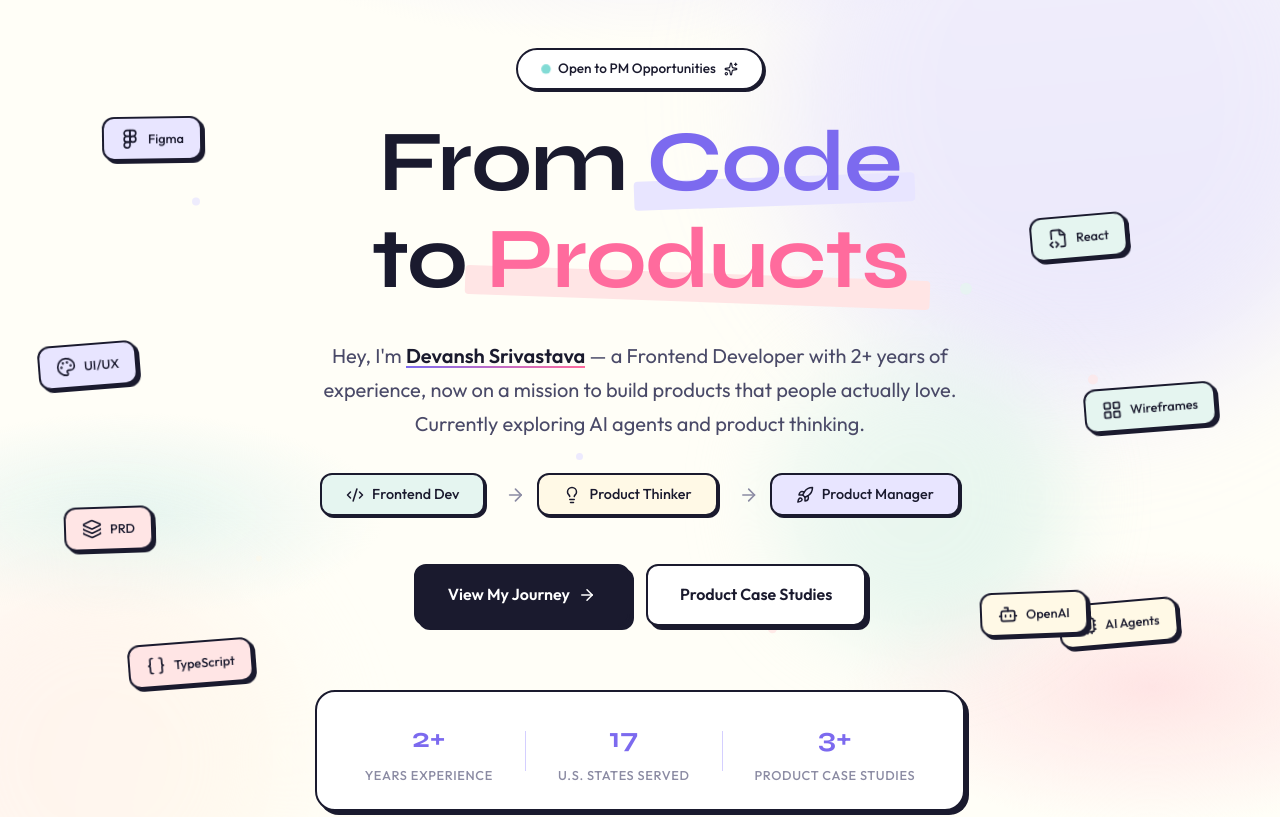
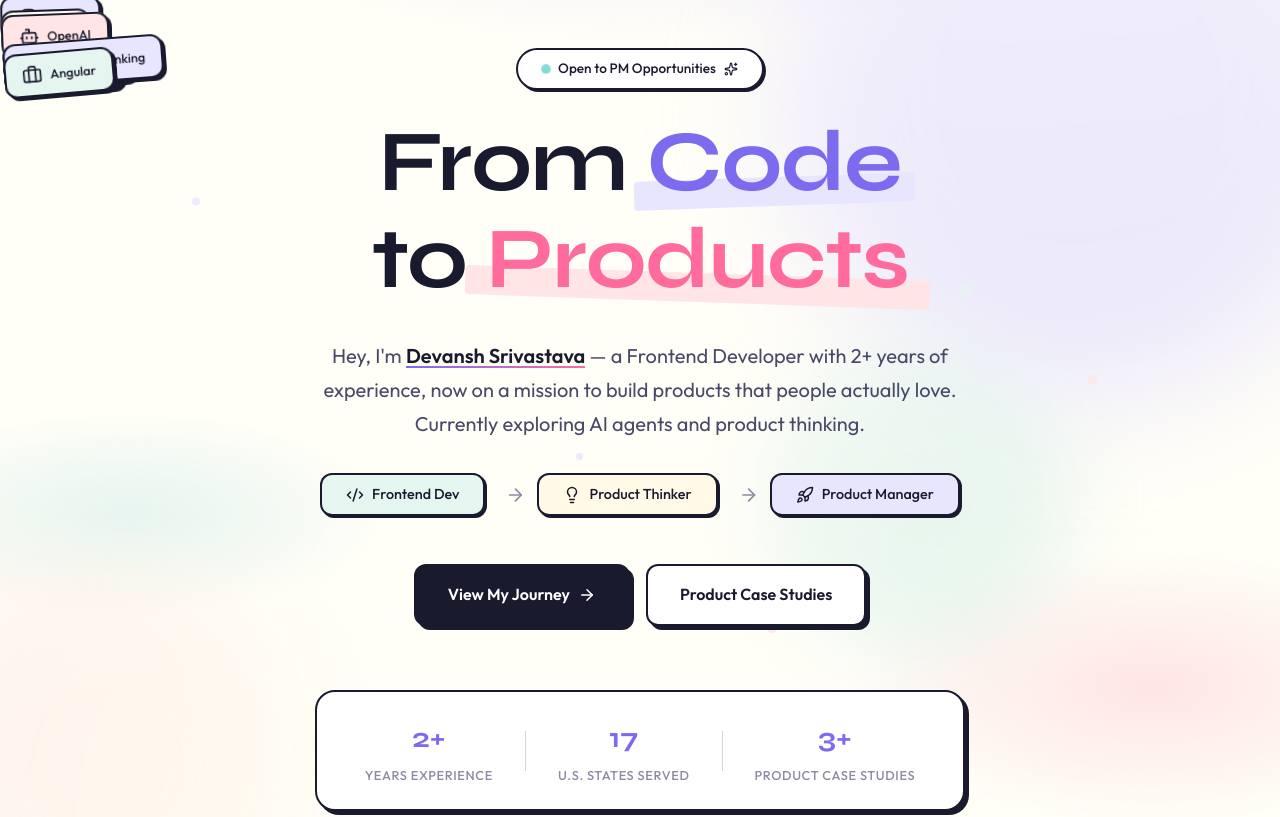
Before and after one commit to devansh-srivastava/portfolio, a React (Vite) app in the folder portfolio/: page / in a window 1280 px wide. Shown: the top 817 px of the page. Built offline with nearby package versions, Linux system fonts and the light colour scheme.

Commit message:
Adjust floating element colors

```diff
--- a/portfolio/src/components/Hero/FloatingElements.jsx
+++ b/portfolio/src/components/Hero/FloatingElements.jsx
@@ -12,7 +12,8 @@
  * @component
  */
 
-import { motion } from 'framer-motion';
+import { motion, useMotionValue, useSpring } from 'framer-motion';
+import { useRef } from 'react';
 import {
   Figma,
   FileCode2,
@@ -21,7 +22,9 @@ import {
   Palette,
   LayoutGrid,
   Braces,
-  Bot
+  Bot,
+  Target,
+  Briefcase
 } from 'lucide-react';
 import styles from './FloatingElements.module.css';
 
@@ -32,13 +35,37 @@ import styles from './FloatingElements.module.css';
  */
 const FloatingElement = ({ element }) => {
   const Icon = element.icon;
+  const elementRef = useRef(null);
+  const hoverX = useMotionValue(0);
+  const hoverY = useMotionValue(0);
+  const springX = useSpring(hoverX, { stiffness: 260, damping: 16, mass: 0.5 });
+  const springY = useSpring(hoverY, { stiffness: 260, damping: 16, mass: 0.5 });
+
+  const handleMouseMove = (event) => {
+    const rect = elementRef.current?.getBoundingClientRect();
+    if (!rect) return;
+    const centerX = rect.left + rect.width / 2;
+    const centerY = rect.top + rect.height / 2;
+    const dx = event.clientX - centerX;
+    const dy = event.clientY - centerY;
+    const maxShift = 50;
+    const distance = Math.min(Math.hypot(dx, dy), 120) / 120;
+    const repelX = (-dx / (Math.hypot(dx, dy) || 1)) * maxShift * distance;
+    const repelY = (-dy / (Math.hypot(dx, dy) || 1)) * maxShift * distance;
+    hoverX.set(repelX);
+    hoverY.set(repelY);
+  };
+
+  const handleMouseLeave = () => {
+    hoverX.set(0);
+    hoverY.set(0);
+  };
 
   return (
     <motion.div
-      className={styles.floatingElement}
+      className={styles.floatingElementWrapper}
       style={{
         ...element.position,
-        backgroundColor: element.color,
       }}
       // Entry animation with delayed appearance
       initial={{ opacity: 0, scale: 0 }}
@@ -55,11 +82,23 @@ const FloatingElement = ({ element }) => {
         rotate: { delay: element.delay, duration: element.duration * 1.5, repeat: Infinity, ease: "easeInOut" },
       }}
     >
-      {/* Content with icon and label */}
-      <div className={styles.innerContent}>
-        <Icon size={20} className={styles.icon} />
-        <span className={styles.label}>{element.label}</span>
-      </div>
+      <motion.div
+        ref={elementRef}
+        className={styles.floatingElement}
+        style={{
+          backgroundColor: element.color,
+          x: springX,
+          y: springY,
+        }}
+        onMouseMove={handleMouseMove}
+        onMouseLeave={handleMouseLeave}
+      >
+        {/* Content with icon and label */}
+        <div className={styles.innerContent}>
+          <Icon size={20} className={styles.icon} />
+          <span className={styles.label}>{element.label}</span>
+        </div>
+      </motion.div>
     </motion.div>
   );
 };
@@ -86,7 +125,7 @@ const FloatingElements = () => {
       id: 2,
       icon: FileCode2,
       label: 'React',
-      color: '#E5F5F0',
+      color: '#FFE5E5',
       position: { top: '25%', right: '12%' },
       delay: 0.5,
       duration: 6
@@ -95,7 +134,7 @@ const FloatingElements = () => {
       id: 3,
       icon: Layers,
       label: 'PRD',
-      color: '#FFE5E5',
+      color: '#FFF9E6',
       position: { top: '60%', left: '5%' },
       delay: 1,
       duration: 4.5
@@ -104,8 +143,8 @@ const FloatingElements = () => {
       id: 4,
       icon: Cpu,
       label: 'AI Agents',
-      color: '#FFF9E6',
-      position: { top: '70%', right: '8%' },
+      color: '#E8E5FF',
+      position: { top: '62%', right: '14%' },
       delay: 1.5,
       duration: 5.5
     },
@@ -122,7 +161,7 @@ const FloatingElements = () => {
       id: 6,
       icon: LayoutGrid,
       label: 'Wireframes',
-      color: '#E5F5F0',
+      color: '#FFF9E6',
       position: { top: '45%', right: '5%' },
       delay: 1.2,
       duration: 5
@@ -131,7 +170,7 @@ const FloatingElements = () => {
       id: 7,
       icon: Braces,
       label: 'TypeScript',
-      color: '#FFE5E5',
+      color: '#E5F5F0',
       position: { bottom: '20%', left: '10%' },
       delay: 0.3,
       duration: 5.8
@@ -140,10 +179,28 @@ const FloatingElements = () => {
       id: 8,
       icon: Bot,
       label: 'OpenAI',
-      color: '#FFF9E6',
-      position: { bottom: '25%', right: '15%' },
+      color: '#FFE5E5',
+      position: { bottom: '30%', right: '2%' },
       delay: 0.7,
       duration: 4.8
+    },
+    {
+      id: 9,
+      icon: Target,
+      label: 'Product Thinking',
+      color: '#E8E5FF',
+      position: { top: '12%', right: '8%' },
+      delay: 0.9,
+      duration: 5.2
+    },
+    {
+      id: 10,
+      icon: Briefcase,
+      label: 'Angular',
+      color: '#E5F5F0',
+      position: { top: '30%', left: '12%' },
+      delay: 1.1,
+      duration: 5.6
     },
   ];
 
```
